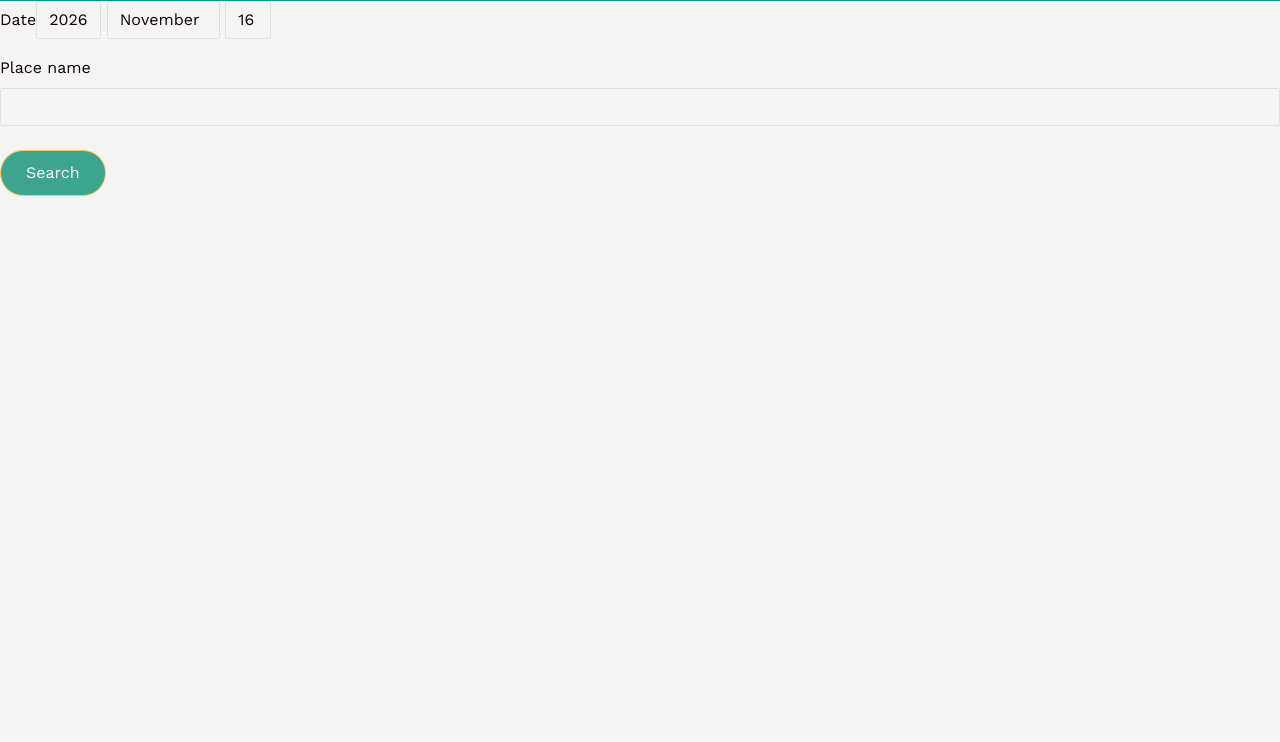
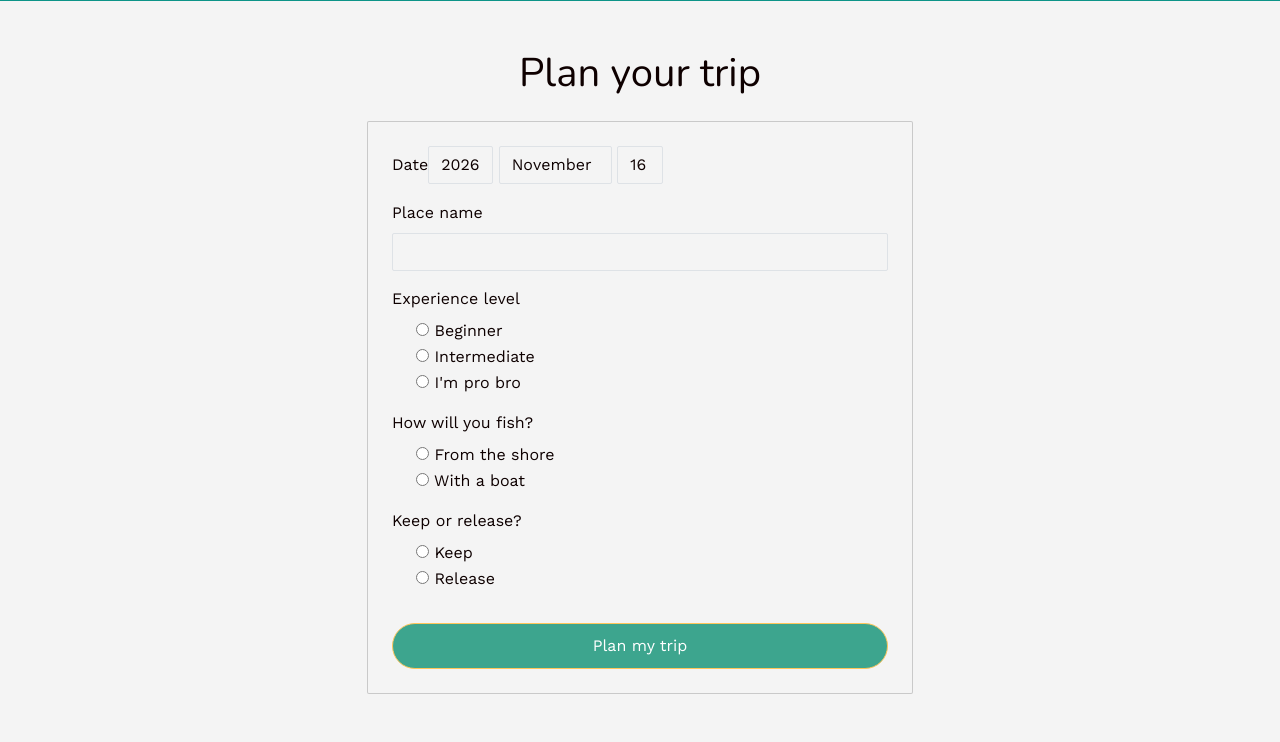
Before and after one commit to annieha1010/reel-trips, a Rails app: page /trips/new in a window 1280 px wide. Shown: the part 65-807 px from the top of the page. Before the commit the page ends 261 px from the top, so only its background shows below. Run offline with Rails 7, Linux system fonts and the light colour scheme; a user stored in the database is signed in; data comes from the database, SQL or seed files in the repository; style sheets or scripts are compiled from the project's sources; some libraries are stand-ins or nearby versions.

Commit message:
increased the number of user inputs for new trip

```diff
--- a/app/models/trip.rb
+++ b/app/models/trip.rb
@@ -5,6 +5,12 @@ class Trip < ApplicationRecord
   validates :date, presence: true
 
   attr_accessor :place_name, :new_plan
+
+  # DELETE ME LATER!!!!!!!!!!!!!!!!!!!!
+  # These are form-only for now.
+  # Values aren’t saved, because they aren’t in trip_params.
+  # When we have real columns delete this line.
+  attr_accessor :experience, :fishing_style, :catch_policy
 
   def self.system_prompt
     "You are an expert fisherman well-versed in fishing spots in Japan.\n
--- a/app/views/trips/new.html.erb
+++ b/app/views/trips/new.html.erb
@@ -1,3 +1,10 @@
+<div class="container my-5">
+  <div class="row justify-content-center">
+    <div class="col-12 col-md-8 col-lg-6">
+
+      <h1 class="text-center mb-4">Plan your trip</h1>
+
+      <div class="card p-4">
         <%= simple_form_for @trip do |f| %>
           <%= f.input :date, html5: true %>
           <%= f.input :place_name,
@@ -5,5 +12,31 @@
               input_html: {
                 data: { controller: "tom-select" }
               } %>
-  <%= f.submit 'Search', class: 'btn btn-info mt-2' %>
+
+          <%= f.input :experience,
+                as: :radio_buttons,
+                collection: ["Beginner", "Intermediate", "I'm pro bro"],
+                label: "Experience level",
+                wrapper: :vertical_collection_inline %>
+
+          <%= f.input :fishing_style,
+                as: :radio_buttons,
+                collection: ["From the shore", "With a boat"],
+                label: "How will you fish?",
+                wrapper: :vertical_collection_inline %>
+
+          <%= f.input :catch_policy,
+                as: :radio_buttons,
+                collection: ["Keep", "Release"],
+                label: "Keep or release?",
+                wrapper: :vertical_collection_inline %>
+
+          <%= f.submit "Plan my trip",
+                class: "btn btn-info w-100 mt-3",
+                data: { turbo_submits_with: "Planning your trip…" } %>
         <% end %>
+      </div>
+
+    </div>
+  </div>
+</div>
```
Lines whose indentation alone changed are shown as unchanged.
